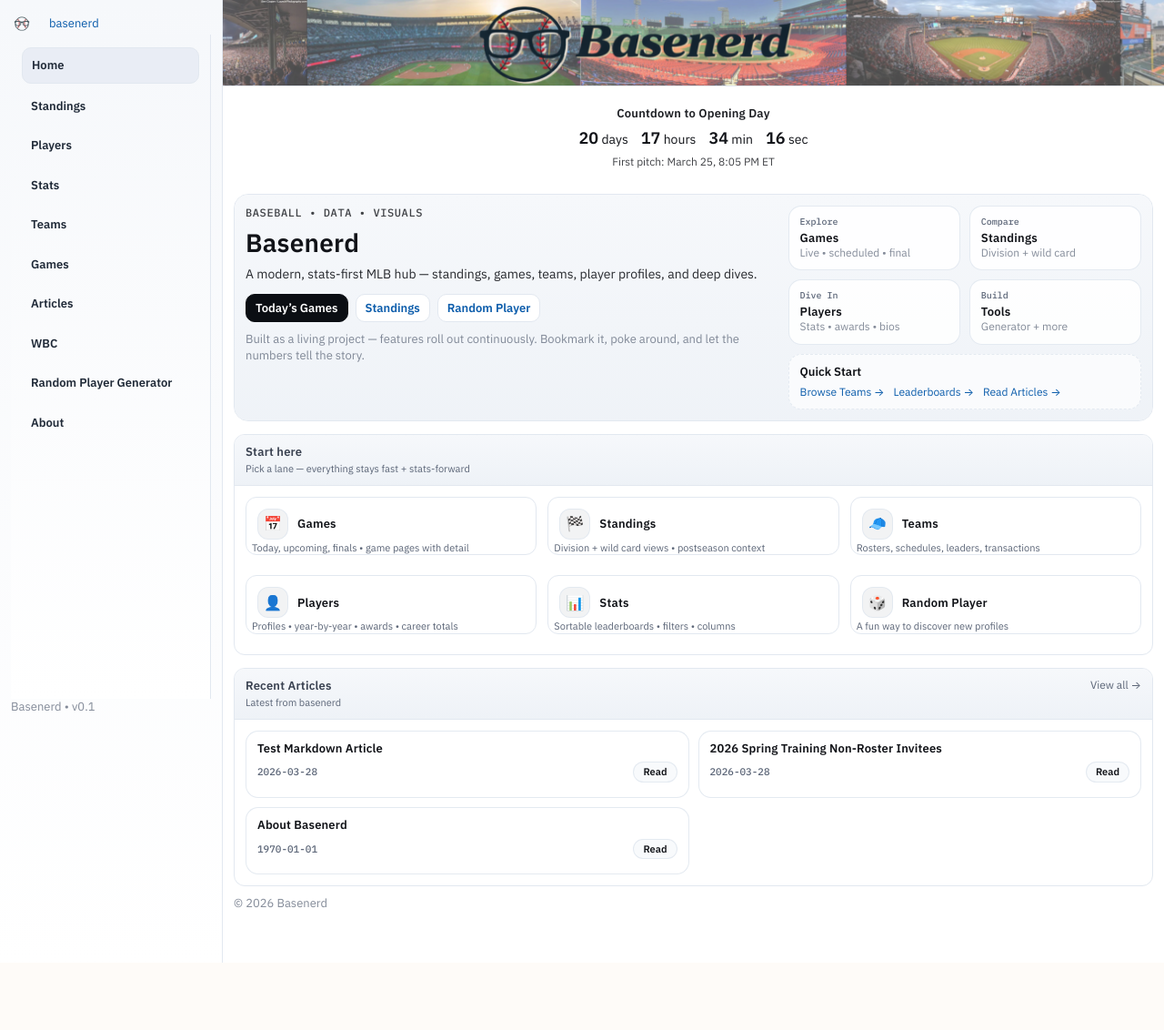
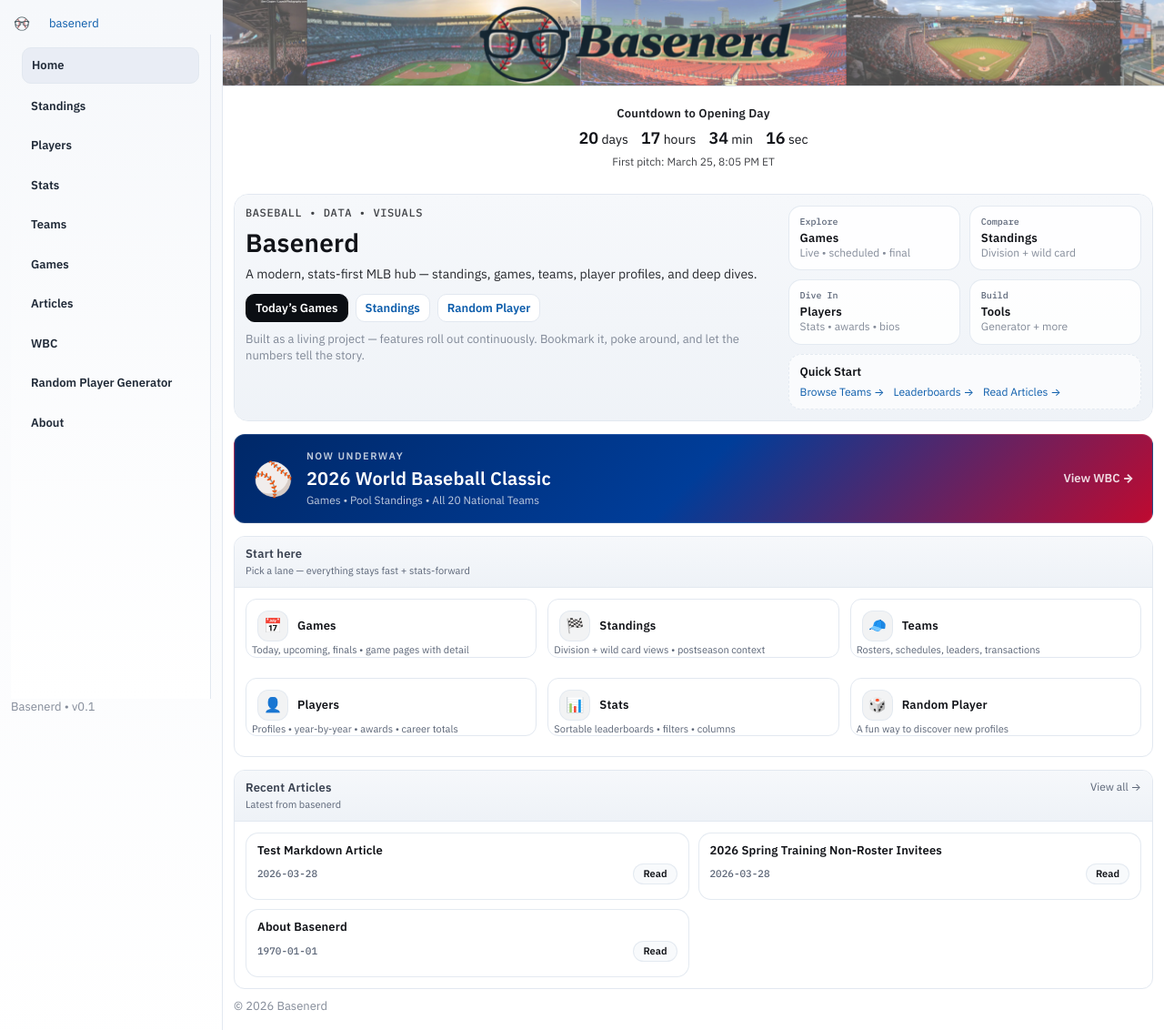
Before and after one commit to basenerd/basenerd-backend, a Flask app: page / in a window 1280 px wide. Shown: the top 1132 px of the page at 91% size. Before the commit the page ends 1058 px from the top, so only its background shows below. Run offline with Flask 3, Linux system fonts and the light colour scheme; some libraries are stand-ins or nearby versions.

Commit message:
WBC 2026: pool venues + team links, games toggle, home banner
- Teams tab: group by Pool A-D with venue cities, teams link to /team pages, filter non-WBC entries
- Games page: WBC checkbox toggle to include WBC games alongside MLB games
- Home page: prominent WBC 2026 banner linking to /wbc

Co-Authored-By: Claude Sonnet 4.6 <noreply@anthropic.com>

```diff
--- a/app.py
+++ b/app.py
@@ -1075,11 +1075,14 @@ def games():
     Shows games for a chosen date.
     - Default: today
     - If no games today: auto-advance to next future date with games
+    - show_wbc=1: also include WBC games for the same date
     """
-    # later: make this per-user; for now default to Phoenix (your requirement)
+    from services.mlb_api import get_wbc_games_for_date as _get_wbc_games
+
     user_tz = "America/Phoenix"
 
     picked = (request.args.get("date") or "").strip()  # YYYY-MM-DD
+    show_wbc = request.args.get("show_wbc", "0") == "1"
     today_ymd = datetime.utcnow().date().strftime("%Y-%m-%d")
 
     target = picked or today_ymd
@@ -1096,6 +1099,13 @@ def games():
             target = nxt
             games_list = get_games_for_date(target, tz_name=user_tz)
             auto_advanced = True
+
+    if show_wbc:
+        try:
+            wbc_games = _get_wbc_games(target, tz_name=user_tz)
+            games_list = games_list + wbc_games
+        except Exception:
+            pass
 
     return render_template(
         "games.html",
@@ -1104,6 +1114,7 @@ def games():
         games=games_list,
         auto_advanced=auto_advanced,
         user_tz=user_tz,
+        show_wbc=show_wbc,
     )
 @app.get("/game/<int:game_pk>")
 def game_detail(game_pk: int):
@@ -2444,22 +2455,44 @@ def wbc():
         )
 
     else:  # teams
+        # Venue city for each pool — keyed by the pool letter
+        WBC_2026_VENUES = {
+            "A": "San Juan, Puerto Rico",
+            "B": "Tokyo, Japan",
+            "C": "Phoenix, Arizona",
+            "D": "Taichung, Taiwan",
+        }
+
+        def _pool_letter(league_name: str) -> str:
+            """Extract pool letter from API league name, e.g. 'Pool A' -> 'A'."""
+            import re
+            m = re.search(r'\bPool\s+([A-Z])\b', league_name or "", re.IGNORECASE)
+            return m.group(1).upper() if m else ""
+
         try:
             data = get_wbc_teams(year)
             teams_raw = data.get("teams") or []
             team_groups = {}
             for t in teams_raw:
+                league_name = (t.get("league") or {}).get("name") or ""
+                letter = _pool_letter(league_name)
+                # Skip teams that don't belong to a recognized WBC pool
+                if not letter:
+                    continue
+                venue = WBC_2026_VENUES.get(letter, "")
+                display_name = f"Pool {letter}" + (f" — {venue}" if venue else "")
                 team_id = t.get("id")
-                group_name = (t.get("league") or {}).get("name") or "Other"
                 team_obj = {
                     "team_id": team_id,
                     "name": t.get("name"),
                     "abbrev": (t.get("abbreviation") or "").upper(),
                     "logo_url": f"https://www.mlbstatic.com/team-logos/{team_id}.svg" if team_id else None,
                 }
-                team_groups.setdefault(group_name, []).append(team_obj)
+                team_groups.setdefault(display_name, []).append(team_obj)
             for g in team_groups:
                 team_groups[g].sort(key=lambda x: (x.get("name") or ""))
+            # Sort groups by pool letter
+            team_groups = dict(sorted(team_groups.items()))
         except Exception as e:
             team_groups = {}
             error = str(e)
--- a/templates/home.html
+++ b/templates/home.html
@@ -61,6 +61,40 @@
     </div>
   </div>
 </div>
+
+<!-- ===================== -->
+<!-- WBC BANNER           -->
+<!-- ===================== -->
+<a href="/wbc" class="wbc-home-banner" style="display:block; text-decoration:none; margin-top:14px;">
+  <div style="display:flex; align-items:center; justify-content:space-between; gap:16px; flex-wrap:wrap;">
+    <div style="display:flex; align-items:center; gap:14px;">
+      <div style="font-size:36px; line-height:1;">⚾</div>
+      <div>
+        <div style="font-size:11px; font-weight:900; letter-spacing:1.5px; opacity:0.75; text-transform:uppercase; margin-bottom:3px;">Now Underway</div>
+        <div style="font-size:20px; font-weight:900; letter-spacing:0.2px;">2026 World Baseball Classic</div>
+        <div style="font-size:12px; opacity:0.75; margin-top:3px;">Games • Pool Standings • All 20 National Teams</div>
+      </div>
+    </div>
+    <div style="font-size:13px; font-weight:900; opacity:0.85; white-space:nowrap;">View WBC →</div>
+  </div>
+</a>
+
+<style>
+  .wbc-home-banner {
+    background: linear-gradient(135deg, #002868 0%, #003d99 50%, #BF0A30 100%);
+    border: 1px solid rgba(255,255,255,0.15);
+    border-radius: 12px;
+    padding: 16px 20px;
+    color: #fff;
+    transition: transform .08s ease, box-shadow .08s ease;
+  }
+  .wbc-home-banner:hover {
+    transform: translateY(-1px);
+    box-shadow: 0 8px 24px rgba(0,40,104,0.35);
+    color: #fff;
+    text-decoration: none;
+  }
+</style>
 
 <!-- ===================== -->
 <!-- START HERE -->
--- a/templates/wbc.html
+++ b/templates/wbc.html
@@ -288,7 +288,7 @@ document.addEventListener('DOMContentLoaded', function() {
                 {% if t.logo_url %}
                   <img class="teamlogo" src="{{ t.logo_url }}" alt="{{ t.name }} logo">
                 {% endif %}
-                <span class="teamlink">{{ t.name }}</span>
+                <a class="teamlink" href="/team/{{ t.team_id }}">{{ t.name }}</a>
               </li>
             {% endfor %}
           </ul>
```
Also changed, not shown: templates/games.html (+6 -1 lines).
